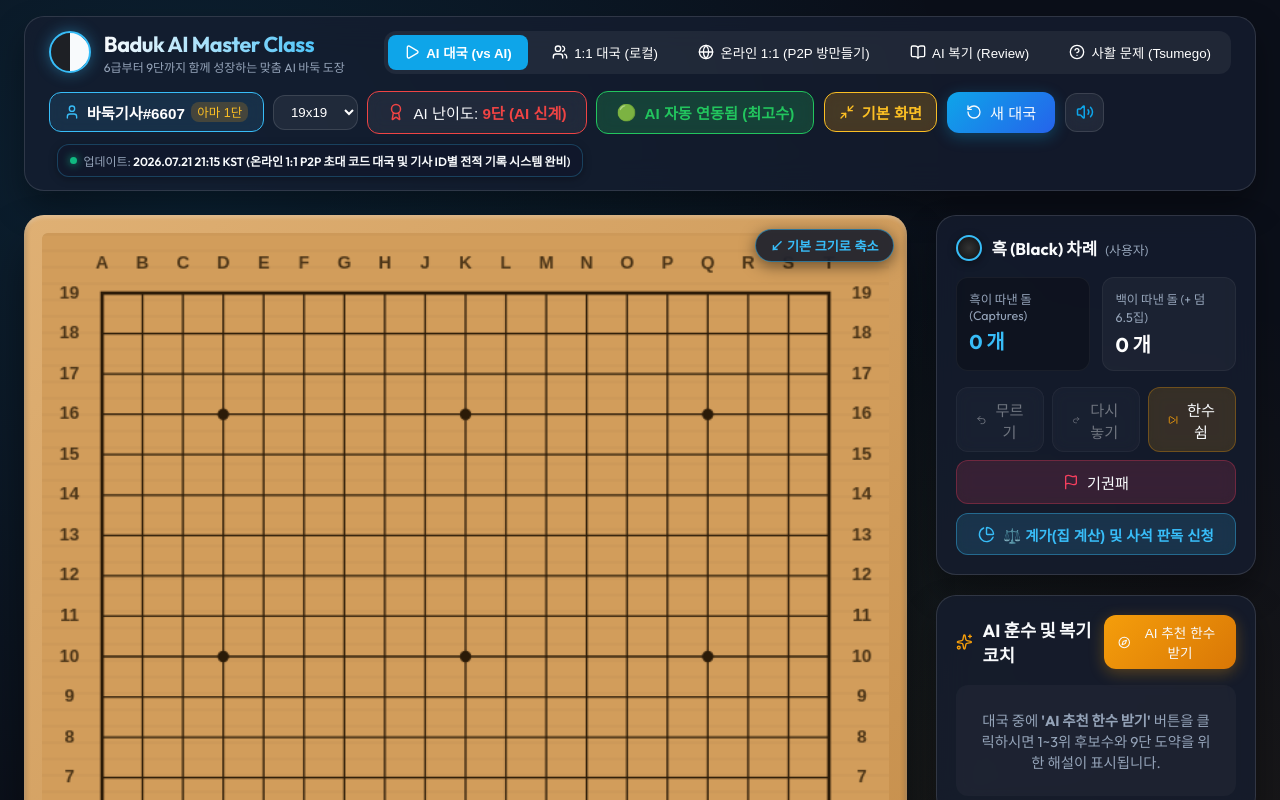
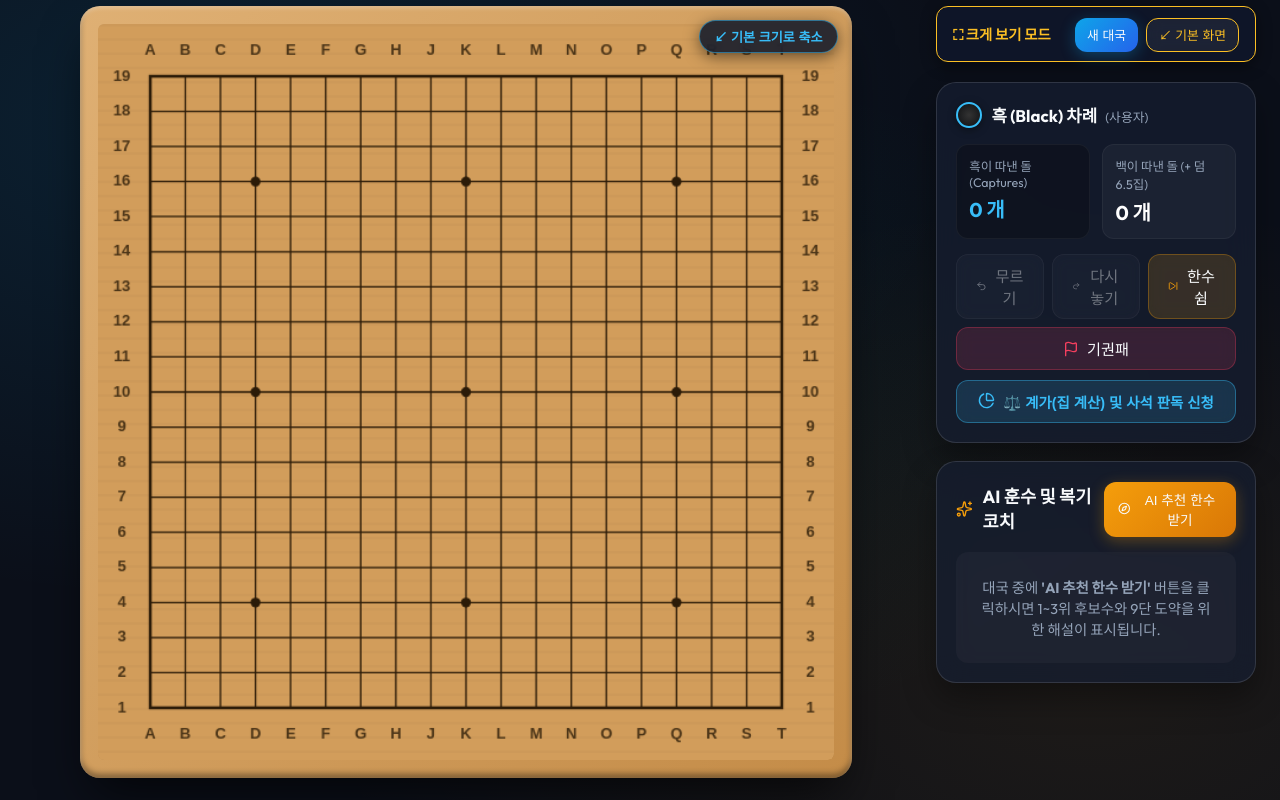
Before and after one commit to korbill73/baduk, a React (Vite) app: page / in a window 1280 px wide. Both pictures are taken after a click on the button "바둑판 크게 보기". Shown: the top 800 px of the page. Built offline with nearby package versions, Linux system fonts and the light colour scheme.

Commit message:
✨ 바둑판 크게 보기 시 상단 헤더 숨김 및 뷰포트 높이(100vh) 맞춤으로 하단 짤림 현상 완벽 해결

```diff
--- a/src/App.tsx
+++ b/src/App.tsx
@@ -349,7 +349,8 @@ export function App() {
   };
 
   return (
-    <div style={{ maxWidth: '1440px', margin: '0 auto', padding: '1rem 1.5rem 3rem 1.5rem' }}>
+    <div style={{ maxWidth: '1440px', margin: '0 auto', padding: isBoardExpanded ? '0.4rem 1.5rem 1rem 1.5rem' : '1rem 1.5rem 3rem 1.5rem', transition: 'padding 0.3s' }}>
+      {!isBoardExpanded && (
         <Header
           mode={mode}
           setMode={setMode}
@@ -368,6 +369,7 @@ export function App() {
           isBoardExpanded={isBoardExpanded}
           onToggleBoardExpand={() => setIsBoardExpanded(prev => !prev)}
         />
+      )}
 
       {/* Main Grid Area */}
       <main style={{
@@ -404,6 +406,31 @@ export function App() {
 
             {/* Right Column: Game Status Controls, Chat & AI Coach Panel */}
             <div style={{ display: 'flex', flexDirection: 'column', gap: '1.2rem' }}>
+              {isBoardExpanded && (
+                <div className="glass-panel" style={{
+                  display: 'flex',
+                  alignItems: 'center',
+                  justifyContent: 'space-between',
+                  padding: '0.65rem 1rem',
+                  background: 'rgba(15, 23, 42, 0.95)',
+                  border: '1px solid #fbbf24',
+                  borderRadius: 'var(--radius-md)',
+                  boxShadow: '0 4px 15px rgba(0,0,0,0.4)'
+                }}>
+                  <span style={{ color: '#fbbf24', fontWeight: 700, fontSize: '0.9rem', display: 'flex', alignItems: 'center', gap: '0.4rem' }}>
+                    ⛶ 크게 보기 모드
+                  </span>
+                  <div style={{ display: 'flex', gap: '0.5rem' }}>
+                    <button onClick={() => handleNewGame()} className="glass-button primary" style={{ padding: '0.38rem 0.75rem', fontSize: '0.8rem' }}>
+                      새 대국
+                    </button>
+                    <button onClick={() => setIsBoardExpanded(false)} className="glass-button" style={{ padding: '0.38rem 0.75rem', fontSize: '0.8rem', borderColor: '#fbbf24', color: '#fbbf24' }}>
+                      ↙ 기본 화면
+                    </button>
+                  </div>
+                </div>
+              )}
+
               <GameStatus
                 mode={mode}
                 turn={turn}
--- a/src/components/Board/BoardCanvas.tsx
+++ b/src/components/Board/BoardCanvas.tsx
@@ -291,11 +291,12 @@ export const BoardCanvas: React.FC<BoardCanvasProps> = ({
   return (
     <div className="board-frame" style={{
       width: '100%',
-      maxWidth: isExpanded ? '920px' : '640px',
+      maxWidth: isExpanded ? 'min(940px, calc(100vh - 28px))' : '640px',
+      maxHeight: isExpanded ? 'calc(100vh - 28px)' : 'none',
       aspectRatio: '1/1',
       margin: '0 auto',
       position: 'relative',
-      transition: 'max-width 0.3s cubic-bezier(0.4, 0, 0.2, 1)'
+      transition: 'all 0.3s cubic-bezier(0.4, 0, 0.2, 1)'
     }}>
       {onToggleExpand && (
         <button
```
Lines whose indentation alone changed are shown as unchanged.
